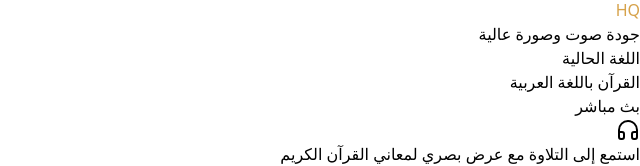
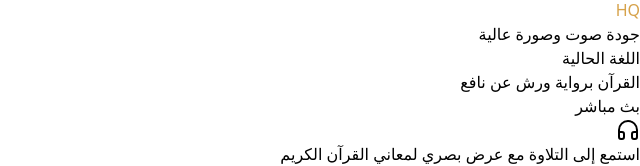
Before and after one commit to mnmn1212-gfgf/quran-site-warsh, a React (Vite) app: page / in a window 1280 px wide. Shown: the part 1019-1185 px from the top of the page, without its empty margins (640-1280 px from the left). Built offline with nearby package versions, Linux system fonts and the light colour scheme; no server answers.

Commit message:
Update App.jsx

```diff
--- a/src/App.jsx
+++ b/src/App.jsx
@@ -1217,7 +1217,7 @@ export default function QuranTranslationLandingPage() {
                     <div>
                       <p className="text-xs text-white/60 sm:text-sm">اللغة الحالية</p>
                       <h3 className="mt-1 text-xl font-bold sm:text-2xl">
-                        القرآن باللغة العربية
+                        القرآن برواية ورش عن نافع
                       </h3>
                     </div>
                     <div className="w-fit rounded-2xl border border-[#D6A24A]/25 bg-[#D6A24A]/15 px-4 py-2 text-xs text-[#F5E1A3] sm:text-sm">
```
